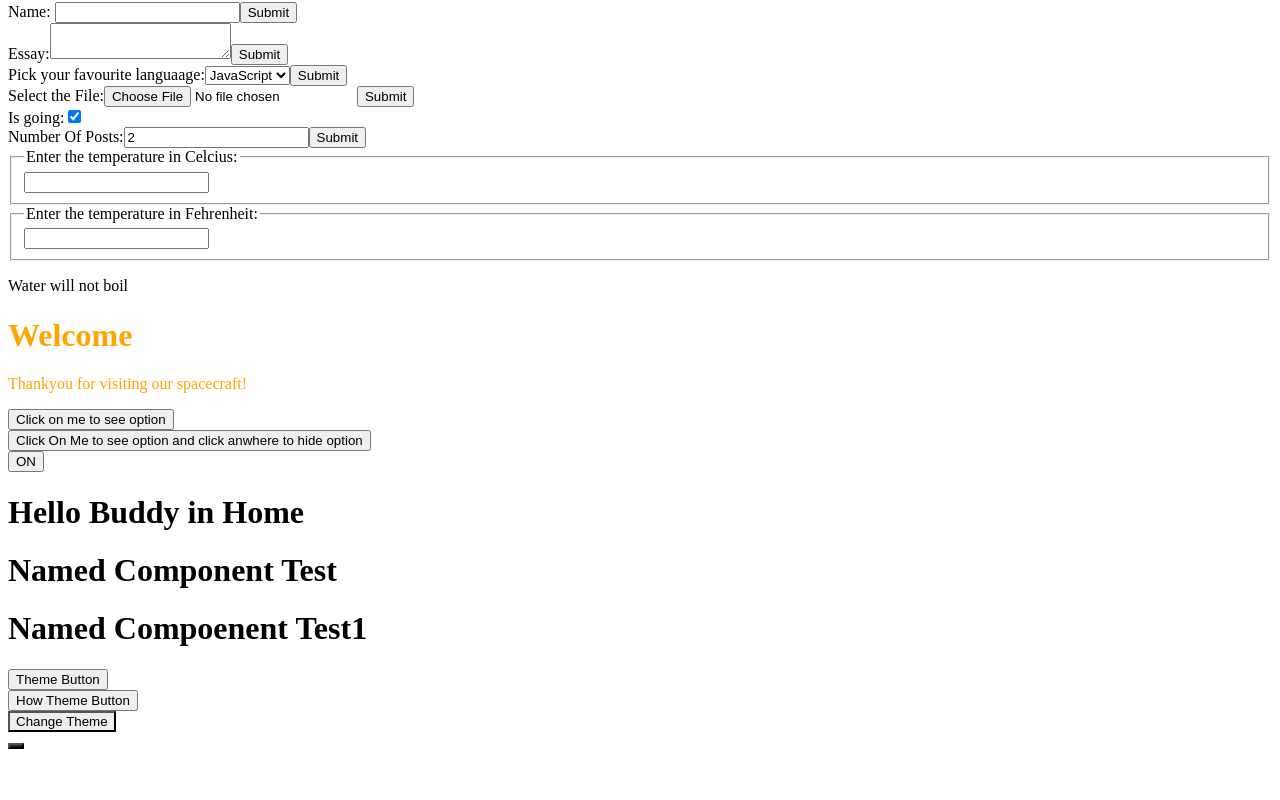
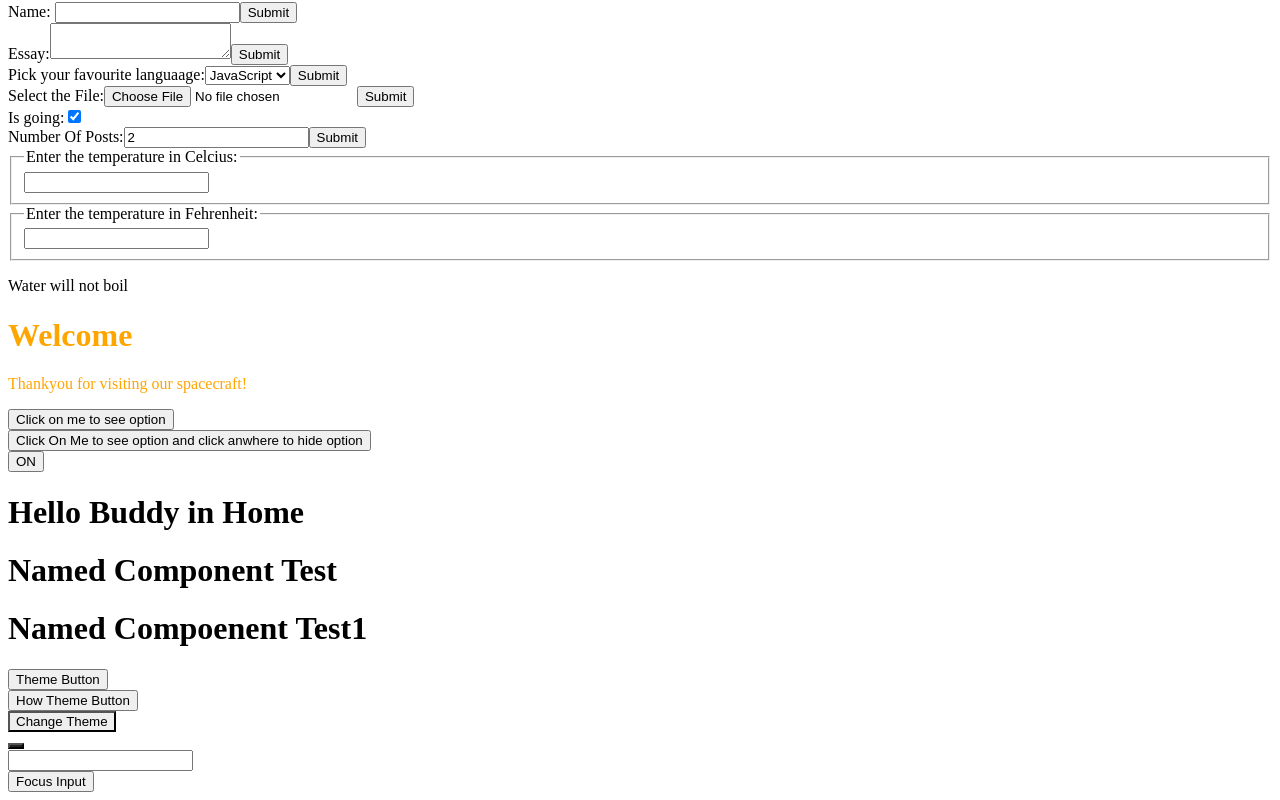
Before and after one commit to rahulvishwakarm/React-Fundamentals, a React (Create React App) app in the folder react-basics/: page / in a window 1280 px wide. Shown: the part 2032-2832 px from the top of the page. Before the commit the page ends 2790 px from the top, so only its background shows below. Built offline with nearby package versions, Linux system fonts and the light colour scheme.

Commit message:
Forwading Ref from Parent Component to child component

```diff
--- a/react-basics/src/App.js
+++ b/react-basics/src/App.js
@@ -22,6 +22,7 @@ import HandlingMultipleInput from "./Form/HandlingMultipleInput";
 import InputForm from "./Form/InputForm";
 import SelectOption from "./Form/SelectOption";
 import TextArea from "./Form/TextArea";
+import FRPARENTINPUT from "./ForwadingRef/FRPARENTINPUT";
 import ArgumentPassingInEvenetHandlers from "./HandlingEvents/ArgumentPassingInEvenetHandlers";
 import EventHandler from "./HandlingEvents/EventHandler";
 import Toogle from "./HandlingEvents/Toogle";
@@ -123,6 +124,9 @@ function App() {
 
         {/* Example Context */}
         <UsingThemeContextAndButton/>
+
+        {/**Forwarding Refs */}
+        <FRPARENTINPUT/>
     </div>
   );
 }
--- /dev/null
+++ b/react-basics/src/ForwadingRef/FRINPUT.js
@@ -0,0 +1,19 @@
+import React from 'react'
+
+// function FRINPUT() {
+//     return (
+//         <div>
+//             <input type="text" />
+//         </div>
+//     )
+// }
+
+const FRINPUT = React.forwardRef((props,ref)=> {
+    return (
+        <div>
+            <input type="text" ref={ref} />
+        </div>
+    );
+})
+
+export default FRINPUT;
--- /dev/null
+++ b/react-basics/src/ForwadingRef/FRPARENTINPUT.js
@@ -0,0 +1,23 @@
+import React, { Component } from 'react'
+import FRINPUT from './FRINPUT'
+
+class FRPARENTINPUT extends Component {
+    constructor(props) {
+        super(props)
+        this.inputRef = React.createRef()
+    }
+
+    handleClick = () => {
+        this.inputRef.current.focus()
+    }
+    render() {
+        return (
+            <div>
+                <FRINPUT ref={this.inputRef} />
+                <button onClick={this.handleClick}>Focus Input</button>
+            </div>
+        )
+    }
+}
+
+export default FRPARENTINPUT;
```
